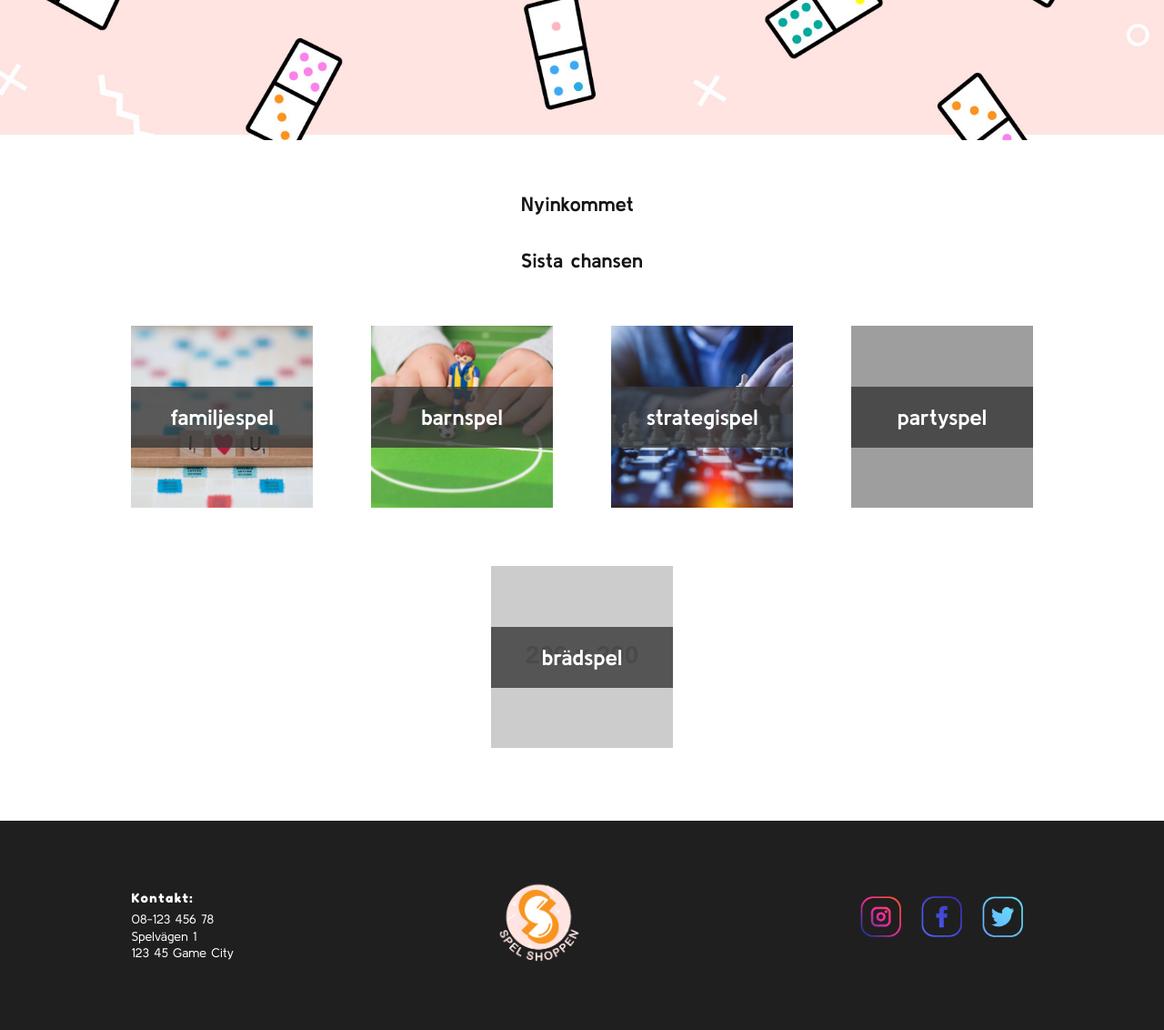
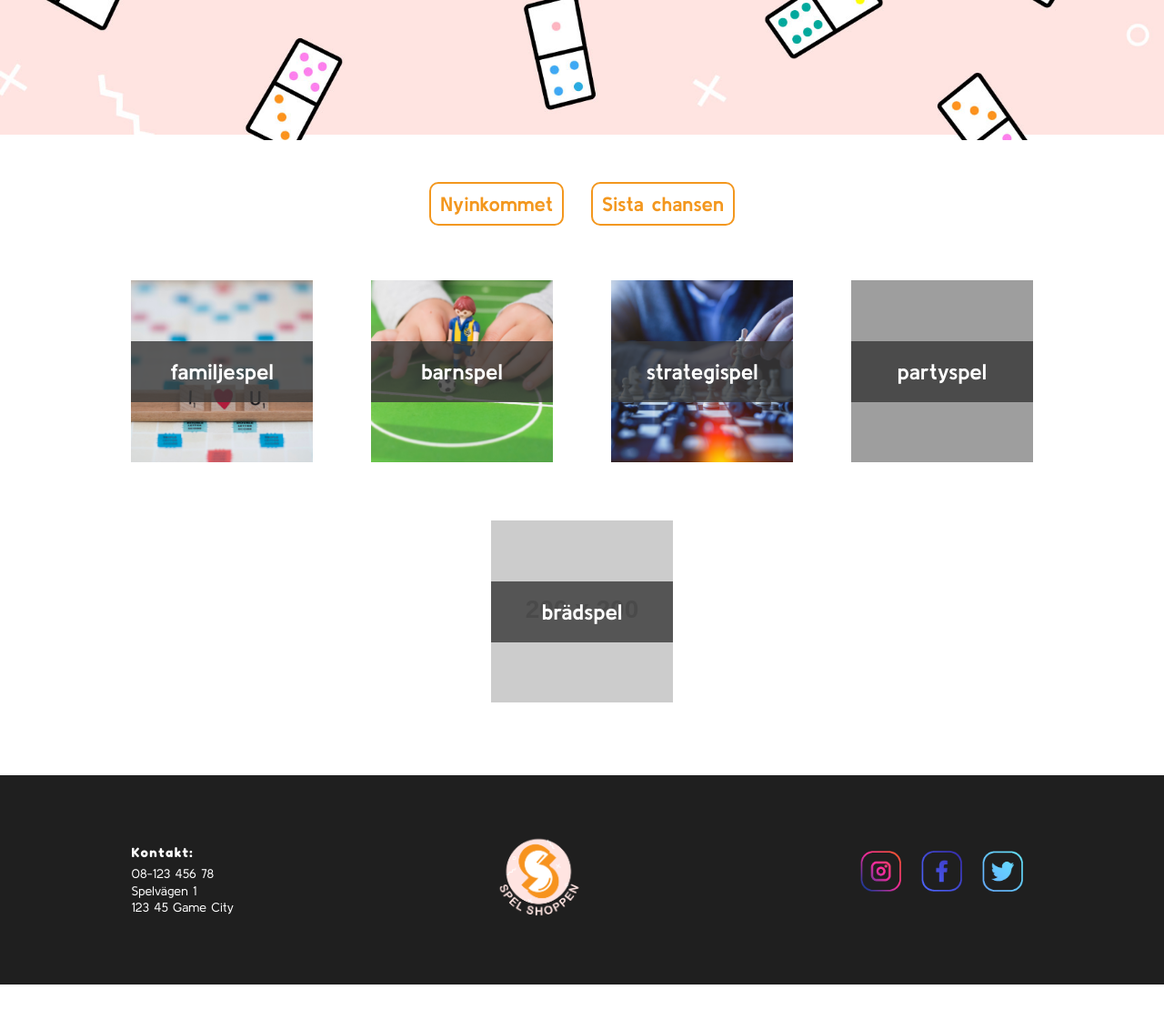
Before and after one commit to HannahO94/Projektarbete_webbshop, a PHP site: page / in a window 1280 px wide. Shown: the part 646-1778 px from the top of the page at 91% size. After the commit the page ends 1728 px from the top, so only its background shows below. Run offline with PHP 8.4, Linux system fonts and the light colour scheme; data comes from the database, SQL or seed files in the repository; grey boxes labelled with a size stand in for pictures from a placeholder-image service; some libraries are stand-ins or nearby versions; grey boxes are pictures that could not be loaded.

Commit message:
Länkar till Nyinkommet och Sista chansen har annan CSS

```diff
--- a/frontpage.php
+++ b/frontpage.php
@@ -9,9 +9,9 @@ $stmt->execute();
 
 <!--detta ska vara skalet för en startsida, förstasida för webbshoppen-->
 <section class="frontpage_links">
-<h2><a href="news\news.php">Nyinkommet</a></h2>
+<h2><a href="news\news.php" class="frontpage_links__link">Nyinkommet</a></h2>
 <br>
-<h2><a href="lastChance\lastChance.php">Sista chansen</a></h2>
+<h2><a href="lastChance\lastChance.php" class="frontpage_links__link">Sista chansen</a></h2>
 <br>
 </section>
 
--- a/styles/main.css
+++ b/styles/main.css
@@ -748,6 +748,47 @@ label {
 
 .update_category-box {
   width: 80%;
+}
+
+.frontpage_links {
+  display: -webkit-box;
+  display: -ms-flexbox;
+  display: flex;
+  -webkit-box-orient: vertical;
+  -webkit-box-direction: normal;
+      -ms-flex-direction: column;
+          flex-direction: column;
+  margin-bottom: 5px;
+}
+
+.frontpage_links__link {
+  color: #f3971e;
+  border: 2px solid #f3971e;
+  border-radius: 10px;
+  margin: 20px;
+  padding: 12px;
+}
+
+.frontpage_links__link:hover {
+  color: white;
+  background-color: #f3971e;
+}
+
+@media (min-width: 600px) {
+  .frontpage_links__link {
+    margin: 15px;
+    padding: 10px;
+  }
+}
+
+@media (min-width: 600px) {
+  .frontpage_links {
+    -webkit-box-orient: horizontal;
+    -webkit-box-direction: normal;
+        -ms-flex-direction: row;
+            flex-direction: row;
+    margin-bottom: 30px;
+  }
 }
 
 .frontpage_categories {
--- a/styles/partials/_frontpage.scss
+++ b/styles/partials/_frontpage.scss
@@ -1,3 +1,30 @@
+.frontpage_links {
+  display: flex;
+  flex-direction: column;
+  margin-bottom: 5px;
+
+  &__link {
+    color: rgb(243, 151, 30);
+    border: 2px solid rgb(243, 151, 30);
+    border-radius: 10px;
+    margin: 20px;
+    padding: 12px;
+
+    &:hover {
+      color: white;
+      background-color: rgb(243, 151, 30);
+    }
+    @media (min-width: 600px) {
+      margin: 15px;
+      padding: 10px;
+    }
+  }
+  @media (min-width: 600px) {
+    flex-direction: row;
+    margin-bottom: 30px;
+  }
+}
+
 .frontpage_categories {
   display: flex;
   flex-direction: column;
```
Also changed, not shown: 1 other file. Lines whose indentation alone changed are shown as unchanged.
